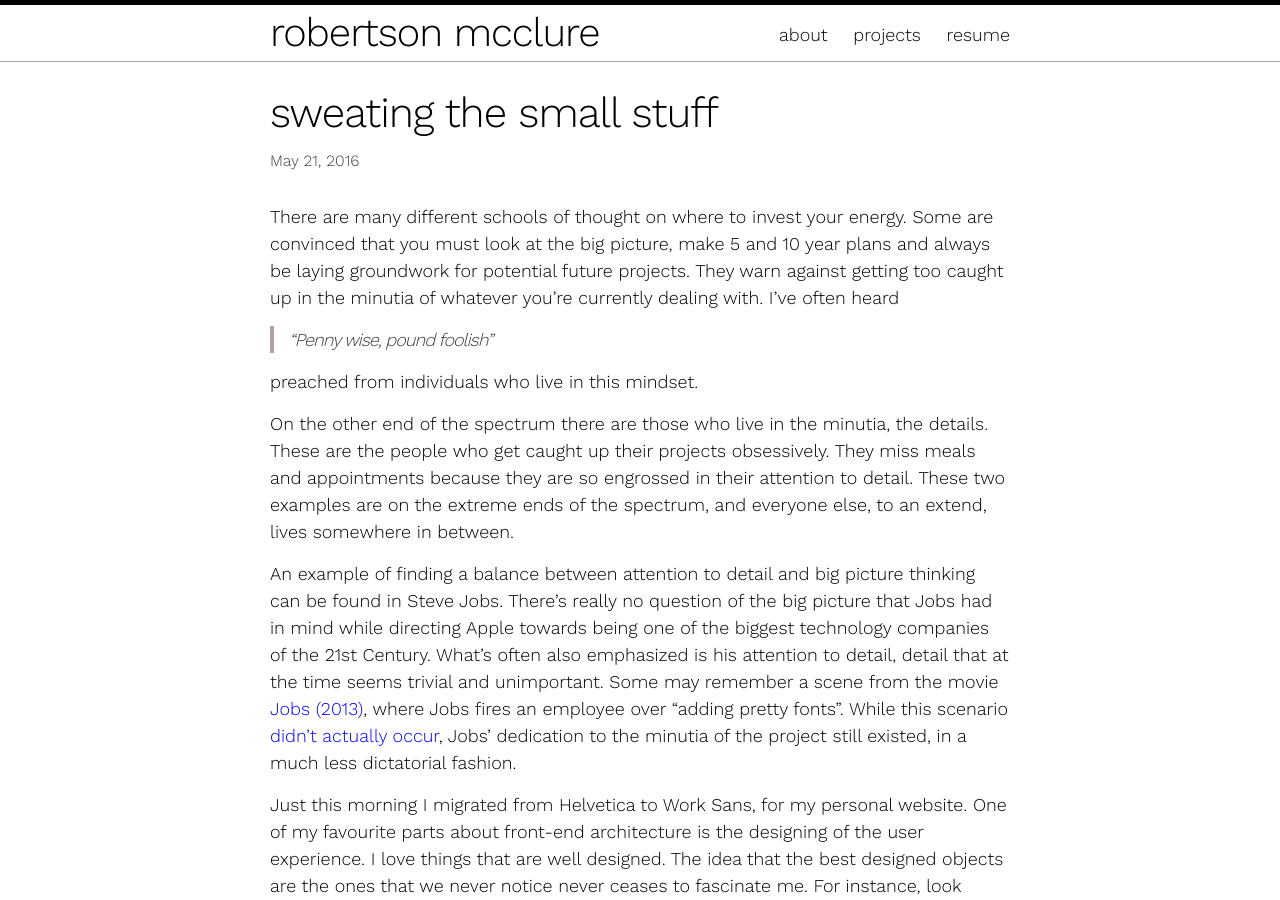
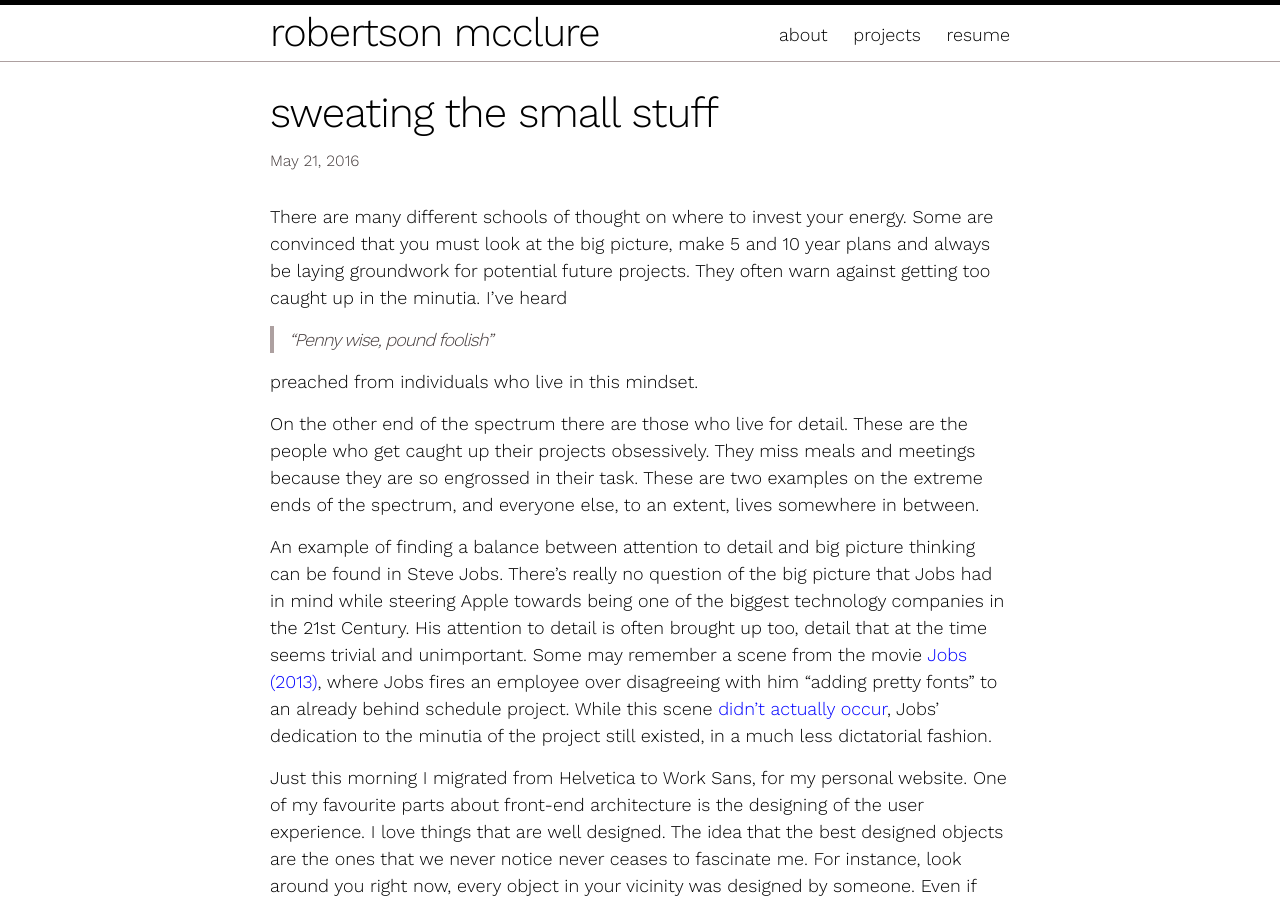
Before and after one commit to robertsonmcclure/robertsonmcclure.github.io, a Jekyll site: the page built from _posts/2016-05-21-sweating-the-small-stuff.md, in a window 1280 px wide and 900 px high. Built offline with Jekyll 4.4.1, drawn with Linux system fonts in a browser that asks for light colours.

Commit message:
small edits to sweat the small stuff

```diff
--- a/_posts/2016-05-21-sweating-the-small-stuff.md
+++ b/_posts/2016-05-21-sweating-the-small-stuff.md
@@ -4,15 +4,15 @@ title:  "sweating the small stuff"
 date:   2016-05-21
 ---
 
-There are many different schools of thought on where to invest your energy. Some are convinced that you must look at the big picture, make 5 and 10 year plans and always be laying groundwork for potential future projects. They warn against getting too caught up in the minutia of whatever you're currently dealing with. I've often heard
+There are many different schools of thought on where to invest your energy. Some are convinced that you must look at the big picture, make 5 and 10 year plans and always be laying groundwork for potential future projects. They often warn against getting too caught up in the minutia. I've heard
 
 > "Penny wise, pound foolish"
 
 preached from individuals who live in this mindset.
 
-On the other end of the spectrum there are those who live in the minutia, the details. These are the people who get caught up their projects obsessively. They miss meals and appointments because they are so engrossed in their attention to detail. These two examples are on the extreme ends of the spectrum, and everyone else, to an extend, lives somewhere in between.
+On the other end of the spectrum there are those who live for detail. These are the people who get caught up their projects obsessively. They miss meals and meetings because they are so engrossed in their task. These are two examples on the extreme ends of the spectrum, and everyone else, to an extent, lives somewhere in between.
 
-An example of finding a balance between attention to detail and big picture thinking can be found in Steve Jobs. There's really no question of the big picture that Jobs had in mind while directing Apple towards being one of the biggest technology companies of the 21st Century. What's often also emphasized is his attention to detail, detail that at the time seems trivial and unimportant. Some may remember a scene from the movie [Jobs (2013)](http://www.imdb.com/title/tt2357129/), where Jobs fires an employee over "adding pretty fonts". While this scenario [didn't actually occur](http://movies.stackexchange.com/questions/21101/who-is-the-employee-that-steve-jobs-fired), Jobs' dedication to the minutia of the project still existed, in a much less dictatorial fashion.
+An example of finding a balance between attention to detail and big picture thinking can be found in Steve Jobs. There's really no question of the big picture that Jobs had in mind while steering Apple towards being one of the biggest technology companies in the 21st Century. His attention to detail is often brought up too, detail that at the time seems trivial and unimportant. Some may remember a scene from the movie [Jobs (2013)](http://www.imdb.com/title/tt2357129/), where Jobs fires an employee over disagreeing with him "adding pretty fonts" to an already behind schedule project. While this scene [didn't actually occur](http://movies.stackexchange.com/questions/21101/who-is-the-employee-that-steve-jobs-fired), Jobs' dedication to the minutia of the project still existed, in a much less dictatorial fashion.
 
 Just this morning I migrated from Helvetica to Work Sans, for my personal website. One of my favourite parts about front-end architecture is the designing of the user experience. I love things that are well designed. The idea that the best designed objects are the ones that we never notice never ceases to fascinate me. For instance, look around you right now, every object in your vicinity was designed by someone. Even if you do know the company that was responsible for designing a specific product, the actual artist behind the design is a nameless employee who sold their brainchild to that company for a pay cheque.
 
```
